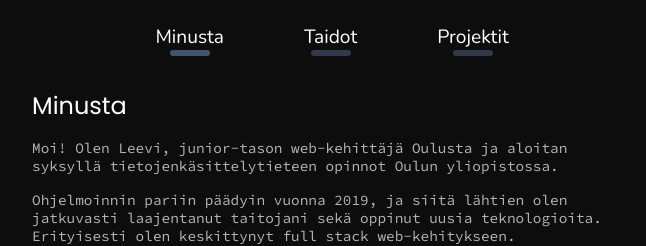
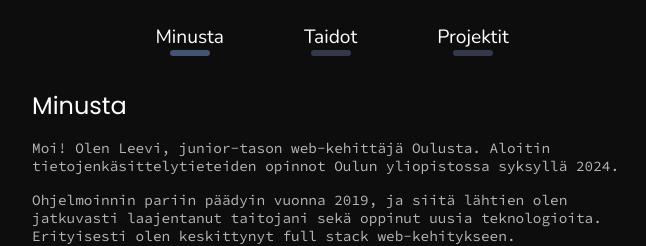
Before and after one commit to leeviko/portfolio, a Next.js app: page / in a window 1280 px wide. Shown: the top 246 px of the page, without its empty margins (308-954 px from the left). Built offline with nearby package versions, Linux system fonts and the light colour scheme.

Commit message:
Update CV and about text

```diff
--- a/pages/index.js
+++ b/pages/index.js
@@ -12,8 +12,8 @@ export default function Home() {
         Minusta
       </h1>
       <p className="section-text" lang="fi">
-        Moi! Olen Leevi, junior-tason web-kehittäjä Oulusta ja aloitan syksyllä
-        tietojenkäsittelytieteen opinnot Oulun yliopistossa.
+        Moi! Olen Leevi, junior-tason web-kehittäjä Oulusta. Aloitin
+        tietojenkäsittelytieteiden opinnot Oulun yliopistossa syksyllä 2024.
       </p>
       <p className="section-text" lang="fi">
         Ohjelmoinnin pariin päädyin vuonna 2019, ja siitä lähtien olen
```
Also changed, not shown: 1 other file (tests, documents, lock files or other folders).
